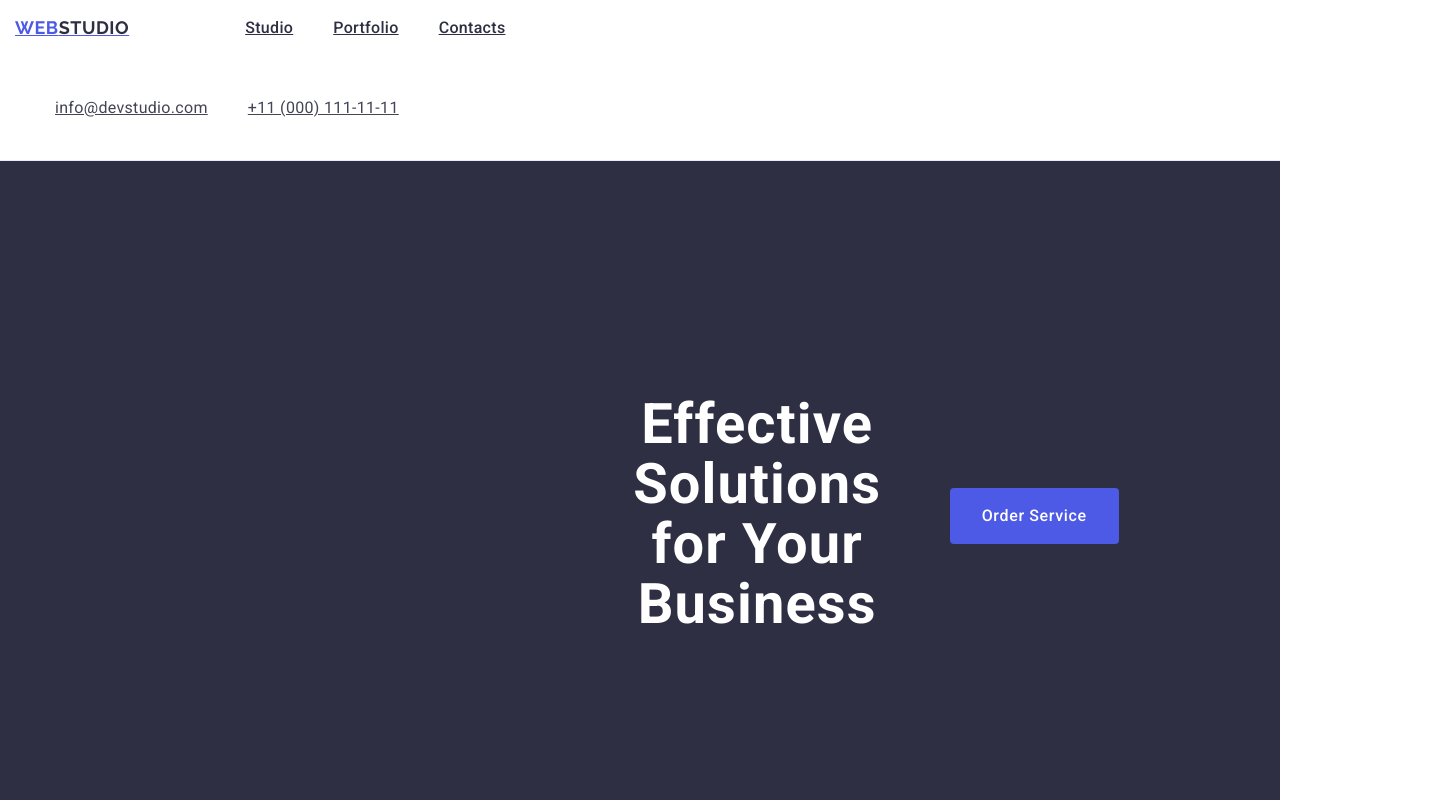
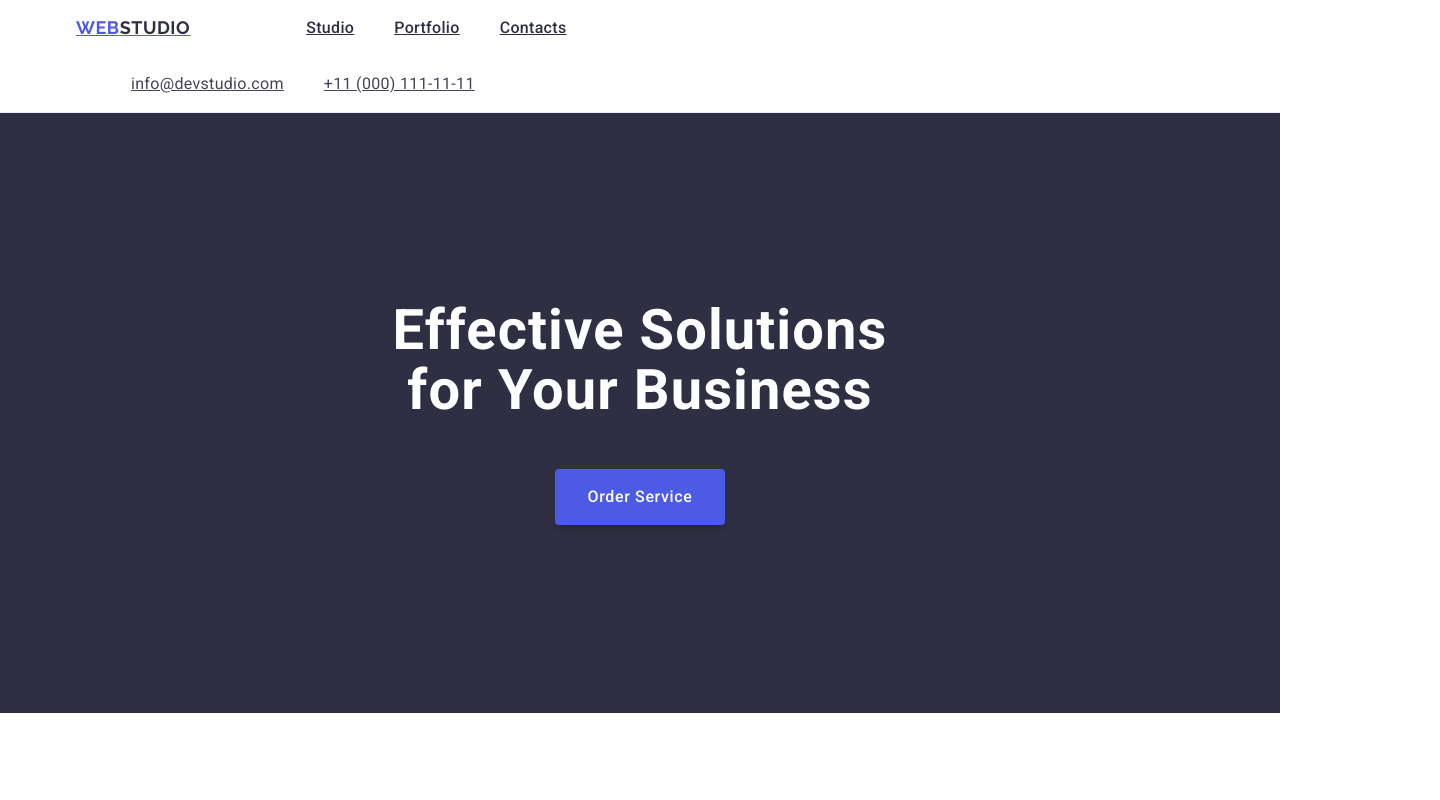
Before and after one commit to Alexx-pyvovarov/goit-markup-hw-03, a plain HTML site: page index.html in a window 1280 px wide. Shown: the top 800 px of the page, 1440 px wide, since content can reach past the window. Drawn offline with nearby package versions, Linux system fonts and the light colour scheme.

Commit message:
flex fix v 1.1

```diff
--- a/css/styles.css
+++ b/css/styles.css
@@ -28,9 +28,7 @@ img {
 }
 
 .container {
-    display: flex;
-    width: 1440px;
-    align-items: center;
+    width: 1158px;
     padding: 0 15px;
     margin: 0 auto;
 }
@@ -70,7 +68,7 @@ img {
 .header-menu-list {
     display: flex;
     gap: 40px;
-
+    margin-right: 332px;
 }
 
 .header-link {
@@ -95,8 +93,7 @@ img {
     display: flex;
     align-items: center;
     gap: 40px;
-    padding-top: 24px;
-    padding-bottom: 24px;
+    padding-top: 24px 0;
     padding-right: 156px;
 }
 
@@ -134,7 +131,7 @@ img {
 
 
 .hero-title {
-    display: flex;
+    display: block;
     font-weight: 700;
     font-size: 56px;
     line-height: 1.07;
@@ -142,32 +139,24 @@ img {
     text-align: center;
     color: #fff;
     max-width: 496px;
-    margin-right: auto;
-    margin-left: auto;
-    margin-bottom: 48px;
-    padding-left: 472px;
-}
-
-.btn-container {
-    display: block;
-    align-items: center;
+    margin: 0 auto;
 }
 
 .hero-btn {
-    font-family: "Roboto", sans-serif;
     font-weight: 500;
     font-size: 16px;
     line-height: 1.5;
     letter-spacing: 0.04em;
     color: #fff;
     background-color: #4d5ae5;
+    box-shadow: 0 4px 4px 0 rgba(0, 0, 0, 0.15);
     cursor: pointer;
     display: block;
     min-width: 169px;
     height: 56px;
     border: none;
     border-radius: 4px;
-    margin: 0 auto;
+    margin: 48px auto 0 auto;
     padding: 16px 32px;
 }
 
```
Also changed, not shown: index.html (+2 -1 lines).
